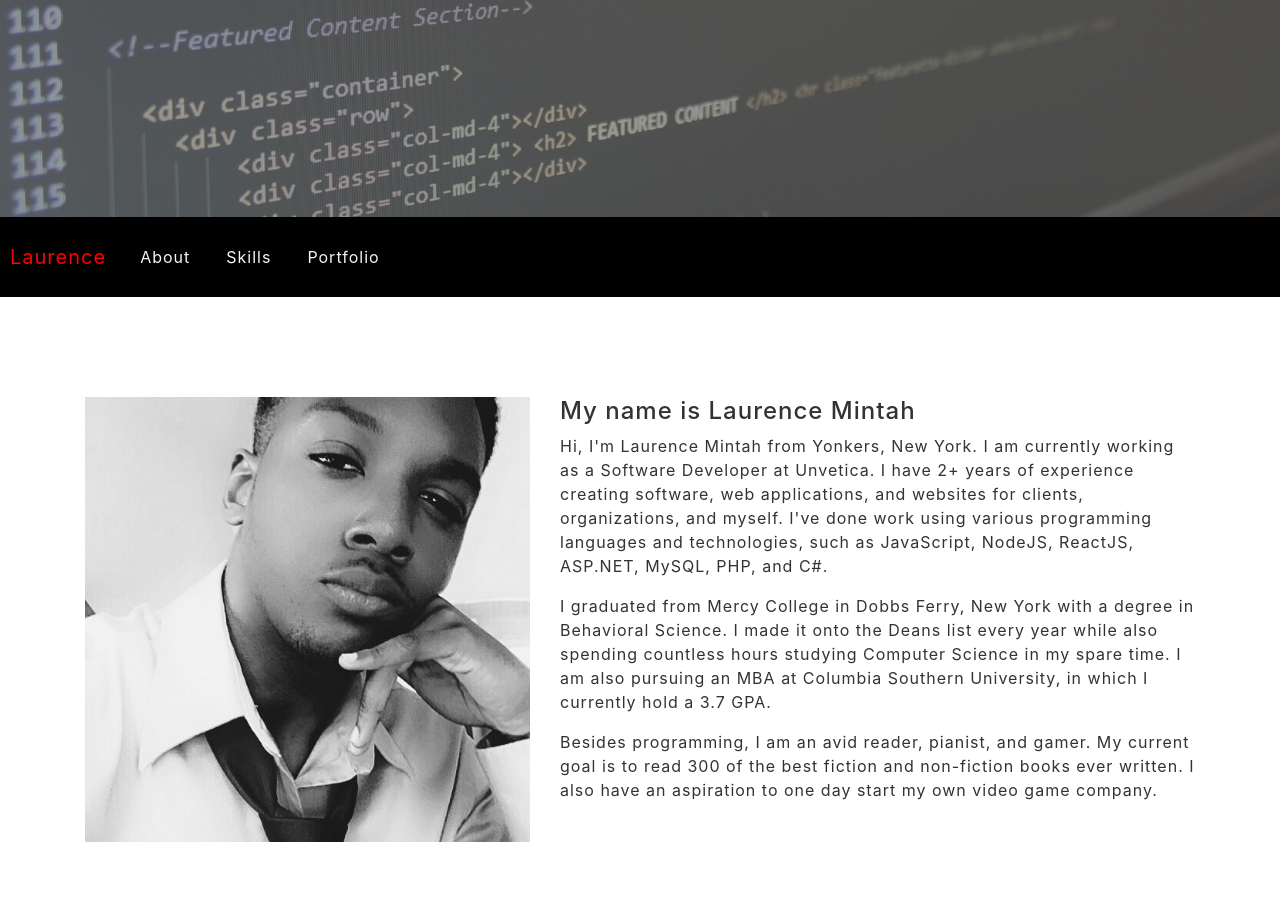
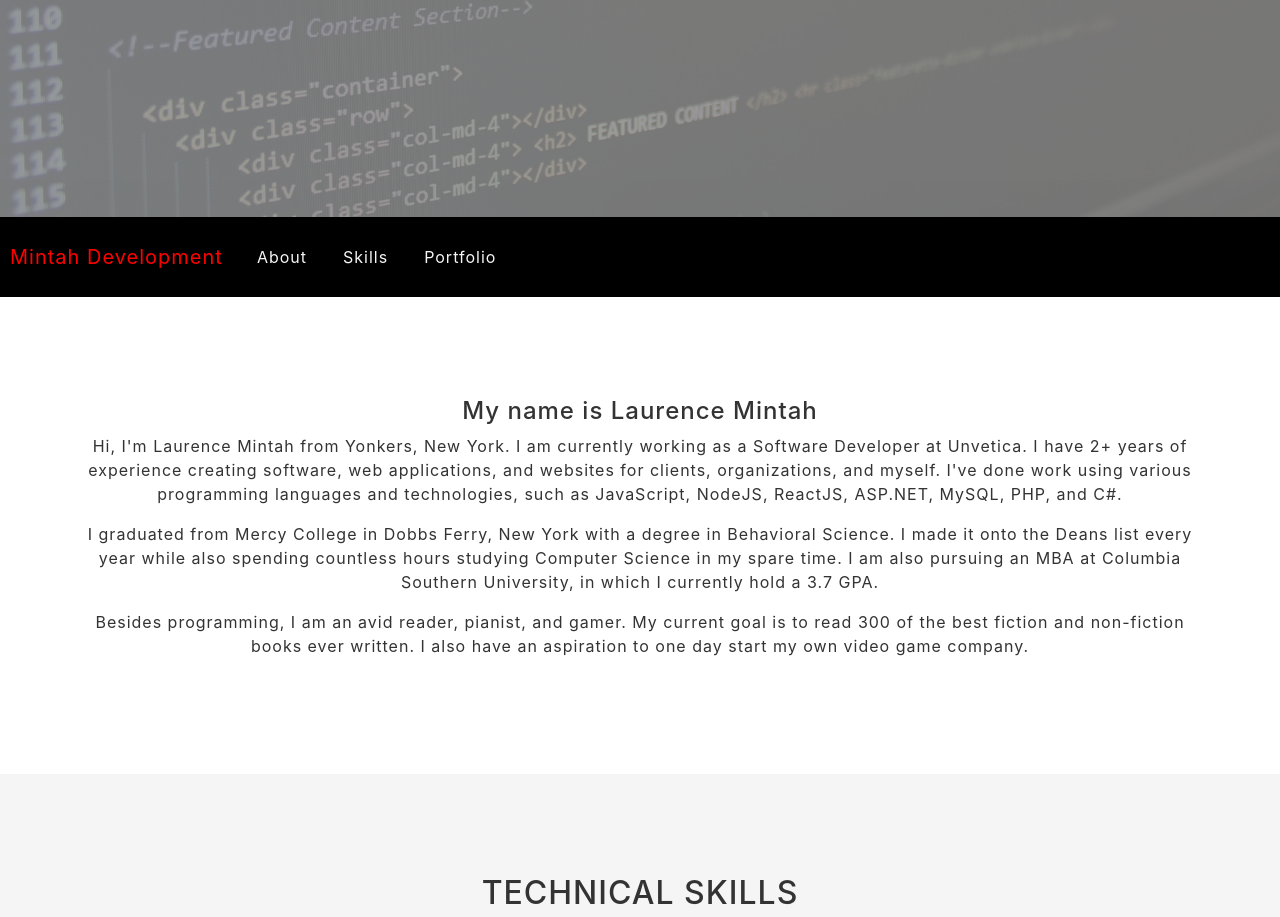
Before and after one commit to lmintah/portfolio-, a plain HTML site: page index.html in a window 1280 px wide. Shown: the part 583-1500 px from the top of the page. Drawn offline with nearby package versions, Linux system fonts and the light colour scheme.

Commit message:
Few stylistic changes

```diff
--- a/css/style.css
+++ b/css/style.css
@@ -66,6 +66,10 @@ body {
 }
 
 /* About Me Section */
+
+#about {
+  text-align: center;
+}
 
 .section {
   padding:100px 0;
--- a/index.html
+++ b/index.html
@@ -2,7 +2,7 @@
 <html lang="en" dir="ltr">
   <head>
     <meta charset="utf-8">
-    <title>Laurence E. Mintah</title>
+    <title>Mintah Development</title>
 
     <meta name="viewport" content="width=device-width, initial-scale=1">
     <link rel="stylesheet" href="css/superslides.css">
@@ -50,7 +50,7 @@
 
 <!-- Nav Bar -->
 <nav id="navigation" class="navbar navbar-expand-lg">
-    <a class="navbar-brand" href="#">Laurence</a>
+    <a class="navbar-brand" href="#">Mintah Development</a>
     <button class="navbar-toggler" type="button" data-toggle="collapse" data-target="#navbarNav" aria-controls="navbarNav" aria-expanded="false" aria-label="Toggle navigation">
       <span class="navbar-toggler-icon"></span>
     </button>
@@ -77,12 +77,13 @@
 
     <div class="row">
 
-      <div class="col-md-5">
+      <!-- <div class="col-md-5">
         <img class="aboutImage" src="img/model-me.jpg">
+      </div> -->
 
-      </div>
 
-      <div class="col-md-7">
+      <div class="">
+        <!-- col-md-7 has been removed along with the image above -->
 
         <h4>My name is Laurence Mintah</h4>
 
@@ -365,7 +366,7 @@
                   <i class="fa fa-search"></i>
                 </a>
 
-                <a href="http://www.laurencemintah.com/" target="_blank" class="projectLink">
+                <a href="http://laurencemintah.com/" target="_blank" class="projectLink">
                   <i class="fa fa-link"></i>
                 </a>
               </div>
```
